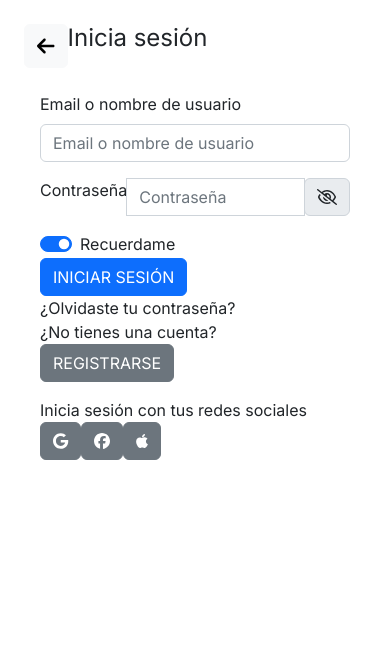
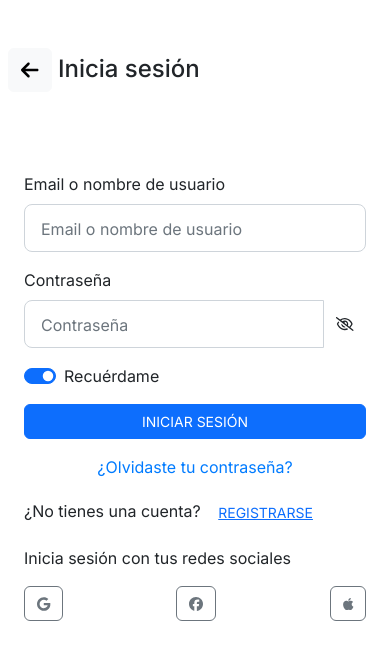
Before and after one commit to JSHectorM/shopping-mb, an Angular app: page /login in a window 390 px wide. Shown: the top 660 px of the page. Built offline with nearby package versions, Linux system fonts and the light colour scheme.

Commit message:
change template mobile , web

```diff
--- a/src/app/pages/login/login.component.html
+++ b/src/app/pages/login/login.component.html
@@ -1,33 +1,22 @@
-<!--<section class="m-2">-->
-<!--  El form es  valido {{formLogin.valid}}-->
-<!--  <br>-->
-<!--  los valores son {{formLogin.value | json}}-->
-<!--  <br>-->
-
-<!--</section>-->
+<!-- login.component.html -->
 <div class="container">
   <div class="row">
-<!--    <article class="col-6 d-none">-->
-<!--      <img src="/assets/img/loing-img-1.png" class="img-fluid" alt="...">-->
-<!--    </article>-->
-    <article class="col-sm-6 col-md-12">
+    <div class="col-12 col-lg-6 d-none d-lg-block">
+      <img src="/assets/img/loing-img-1.png" class="img-fluid" alt="...">
+    </div>
+    <div class="col-12 col-lg-6">
       <div class="container">
-        <section class="my-4">
-          <ul class="nav">
-            <li class="nav-item">
-              <button type="button" class="btn btn-light">
+        <section class="mt-5 mb-80px">
+          <h2 class="login-title">
+            <button type="button" class="btn btn-light d-lg-none">
               <fa-icon style="font-size:20px;" [icon]="faArrowLeft"></fa-icon>
             </button>
-            </li>
-            <li>
-              <h1 class="login-title">Inicia sesión</h1>
-            </li>
-          </ul>
-
+            Inicia sesión
+          </h2>
         </section>
         <section class="m-3">
           <form [formGroup]="formLogin" (ngSubmit)="login()">
-            <div class="mb-3">
+            <div class="mb-3 input-group-lg">
               <label for="inputUser" class="form-label">Email o nombre de usuario</label>
               <input
                 type="text"
@@ -35,61 +24,54 @@
                 placeholder="Email o nombre de usuario"
                 id="inputUser"
                 formControlName="user"
-                [ngClass]="{ 'is-invalid': fl['user'].errors && submited}"
-                aria-describedby="userHelp" >
+                [ngClass]="{ 'is-invalid': fl['user'].errors && submited }"
+                aria-describedby="userHelp">
               <div class="invalid-feedback">
                 El email o nombre de usuario es obligatorio.
               </div>
             </div>
-
-            <div class="input-group mb-3">
-              <label for="inputUser" class="form-label">Contrase&ntilde;a</label>
+            <div class="mb-3 input-group-lg">
+              <label for="inputPassword" class="form-label">Contraseña</label>
+              <div class="input-group">
                 <input
                   [type]="showPassw ? 'text' : 'password'"
-                class="form-control"
+                  class="form-control form-control-lg"
                   formControlName="pssw"
-                placeholder="Contrase&ntilde;a"
-                [ngClass]="{ 'is-invalid': fl['pssw'].errors && submited}"
+                  id="inputPassword"
+                  placeholder="Contraseña"
+                  [ngClass]="{ 'is-invalid': fl['pssw'].errors && submited }"
                   aria-describedby="psswEye">
-              <div class="input-group-append" (click)="changeShowPssw()">
-        <span class="input-group-text" id="psswEye">
-          <fa-icon [icon]="showPassw ? faEye : faEyeTSlash"></fa-icon>
-        </span>
-              </div>
+                <button class="btn btn-show-pssw" type="button" (click)="changeShowPssw()">
+                  <fa-icon [icon]="showPassw ? faEye : faEyeSlash"></fa-icon>
+                </button>
                 <div class="invalid-feedback">
                   La contrase&ntilde;a es obligatoria.
                 </div>
               </div>
-
-            <div class="form-check form-switch">
-              <input class="form-check-input"
-                     type="checkbox"
-                     formControlName="remember"
-                     role="switch"
-                     id="checkRecuerdame">
-              <label class="form-check-label" for="checkRecuerdame">Recuerdame</label>
             </div>
-
-            <button type="submit" class="btn btn-primary">INICIAR SESI&Oacute;N</button>
-            <div>
-              <a>¿Olvidaste tu contrase&ntilde;a?</a>
+            <div class="form-check form-switch mb-3">
+              <input class="form-check-input" type="checkbox" formControlName="remember" id="checkRecuerdame">
+              <label class="form-check-label" for="checkRecuerdame">Recuérdame</label>
             </div>
-
-            <p>
-              ¿No tienes una cuenta?
-              <button type="button" class="btn btn-secondary">REGISTRARSE</button>
+            <button type="submit" class="btn btn-primary w-100">INICIAR SESIÓN</button>
+            <div class="mt-3 text-center">
+              <a href="#" class="forgot-password">¿Olvidaste tu contraseña?</a>
+            </div>
+            <div class="mt-3">
+              <p>¿No tienes una cuenta?
+                <button type="button" class="btn btn-link">REGISTRARSE</button>
               </p>
-
-            <div>
-              Inicia sesión con tus redes sociales
-              <div>
-                <button type="button" class="btn btn-secondary">
+            </div>
+            <div class="mt-3">
+              <p>Inicia sesión con tus redes sociales</p>
+              <div class="d-flex justify-content-between">
+                <button type="button" class="btn btn-outline-secondary">
                   <fa-icon [icon]="faGoogle"></fa-icon>
                 </button>
-                <button type="button" class="btn btn-secondary">
+                <button type="button" class="btn btn-outline-secondary">
                   <fa-icon [icon]="faFacebook"></fa-icon>
                 </button>
-                <button type="button" class="btn btn-secondary">
+                <button type="button" class="btn btn-outline-secondary">
                   <fa-icon [icon]="faApple"></fa-icon>
                 </button>
               </div>
@@ -97,6 +79,6 @@
           </form>
         </section>
       </div>
-    </article>
     </div>
   </div>
+</div>
--- a/src/app/pages/login/login.component.scss
+++ b/src/app/pages/login/login.component.scss
@@ -1,4 +1,87 @@
-.login-title{
-  font-size: 24px;
-  font-weight: normal;
+
+.login-container {
+  background: #fff;
+  padding: 20px;
+  border-radius: 10px;
+  box-shadow: 0 0 15px rgba(0, 0, 0, 0.1);
 }
+
+.login-title {
+  font-size: 1.75rem;
+}
+
+.back-button {
+  margin-right: 10px;
+}
+
+.toggle-password {
+  cursor: pointer;
+}
+
+.forgot-password {
+  color: #007bff;
+  text-decoration: none;
+}
+
+.forgot-password:hover {
+  text-decoration: underline;
+}
+
+.register-link {
+  color: #007bff;
+  text-decoration: none;
+}
+
+.register-link:hover {
+  text-decoration: underline;
+}
+
+.social-button {
+  width: 50px;
+  height: 50px;
+  border-radius: 50%;
+}
+.btn-show-pssw{
+  //--bs-btn-color: #6c757d;
+  //--bs-btn-border-color: #6c757d;
+  //--bs-btn-hover-color: #fff;
+  //--bs-btn-hover-bg: #6c757d;
+  //--bs-btn-hover-border-color: #6c757d;
+  //--bs-btn-focus-shadow-rgb: 108,117,125;
+  //--bs-btn-active-color: #fff;
+  //--bs-btn-active-bg: #6c757d;
+  //--bs-btn-active-border-color: #6c757d;
+  //--bs-btn-active-shadow: inset 0 3px 5px rgba(0, 0, 0, 0.125);
+  //--bs-btn-disabled-color: #6c757d;
+  //--bs-btn-disabled-bg: transparent;
+  //--bs-btn-disabled-border-color: #6c757d;
+  //--bs-gradient: none;
+}
+
+
+@media (max-width: 390px) {
+  .login-title {
+    font-size: 1.5rem;
+  }
+
+  .btn {
+    font-size: 0.875rem;
+  }
+
+  .social-button {
+    width: 40px;
+    height: 40px;
+  }
+}
+
+
+@media (max-width: 992px) {
+  .mb-80px{
+    margin-bottom: 80px;
+  }
+  .container{
+    //padding: 0;
+    padding-right: 4px;
+    padding-left: 4px;
+  }
+}
--- a/src/app/pages/login/login.component.ts
+++ b/src/app/pages/login/login.component.ts
@@ -13,7 +13,7 @@ export class LoginComponent implements OnInit{
 
   // Icons
   faEye = faEye;
-  faEyeTSlash = faEyeSlash;
+  faEyeSlash = faEyeSlash;
   faGoogle = faGoogle;
   faFacebook =  faFacebook;
   faApple =  faApple;
```
Lines whose indentation alone changed are shown as unchanged.
